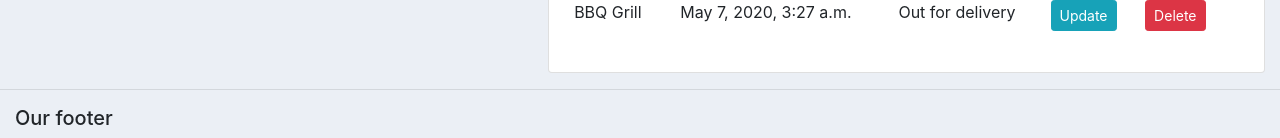
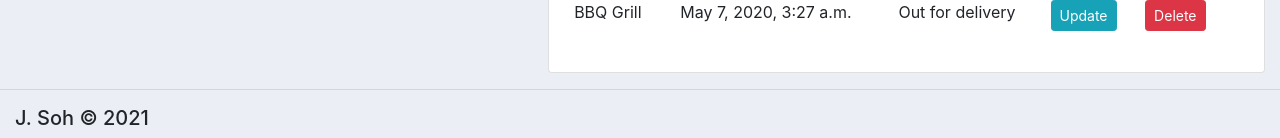
Before and after one commit to sohjustin/Sportify, a Django app: page / in a window 1280 px wide. Shown: the part 1153-1291 px from the top of the page. Run offline with Django 3.2, Linux system fonts and the light colour scheme; a user stored in the database is signed in; data comes from the database, SQL or seed files in the repository; some libraries are stand-ins or nearby versions.

Commit message:
Update main.html

```diff
--- a/accounts/templates/accounts/main.html
+++ b/accounts/templates/accounts/main.html
@@ -23,7 +23,7 @@
     {% endblock %}
     <hr>
     <div class="container-fluid">
-      <h5>Our footer</h5>
+      <h5>J. Soh &copy 2021</h5>
     </div>
   </body>
 </html>
```
